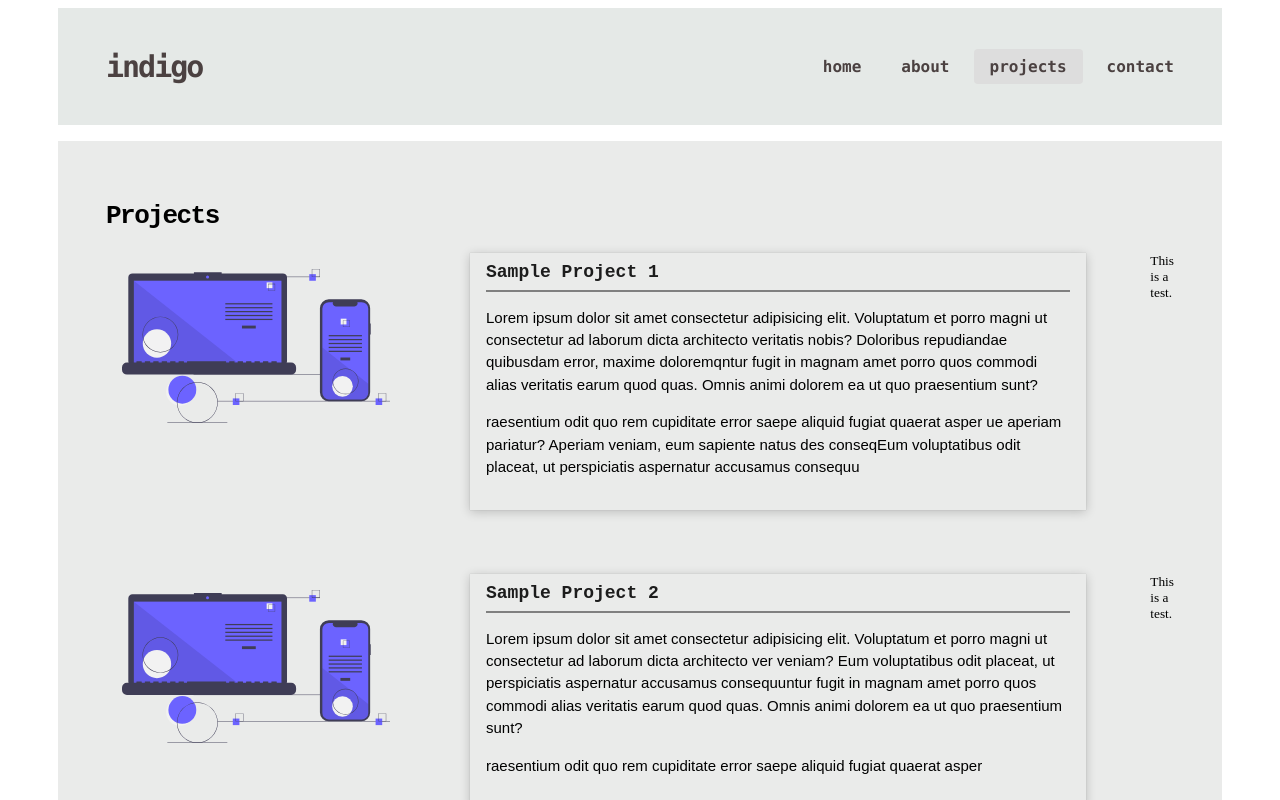
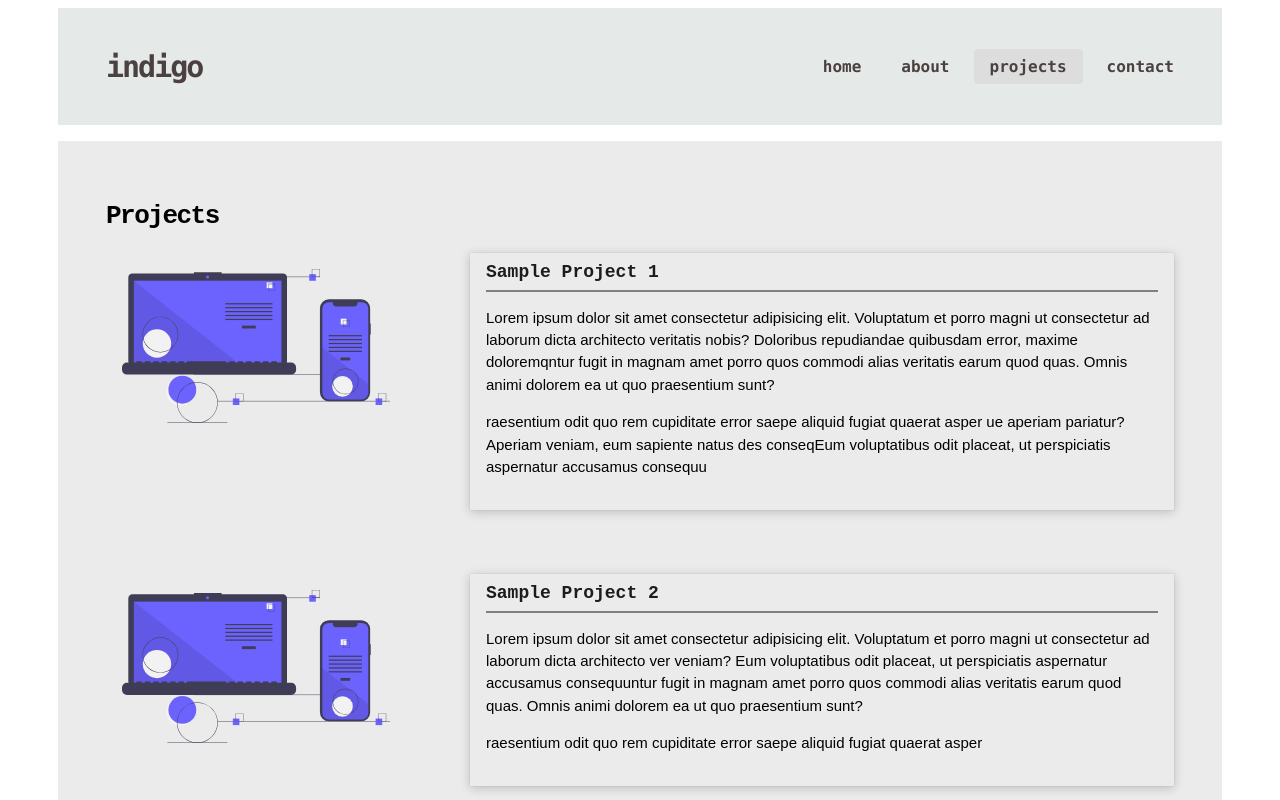
Before and after one commit to indigospritz/portfolio, a Vue app: page /projects in a window 1280 px wide. Shown: the top 800 px of the page. Built offline with nearby package versions, Linux system fonts and the light colour scheme; data requests are answered from the project's data file.

Commit message:
comment lines for tests

```diff
--- a/src/views/projects/ProjectsView.vue
+++ b/src/views/projects/ProjectsView.vue
@@ -22,7 +22,7 @@
           <!-- <TestingComponent /> -->
           </article>
         </div>
-        <small>This is a test.</small>
+        <!-- <small>This is a test.</small> -->
       </section>
     </div>
   </transition>
```
Also changed, not shown: 1 other file (tests, documents, lock files or other folders).
